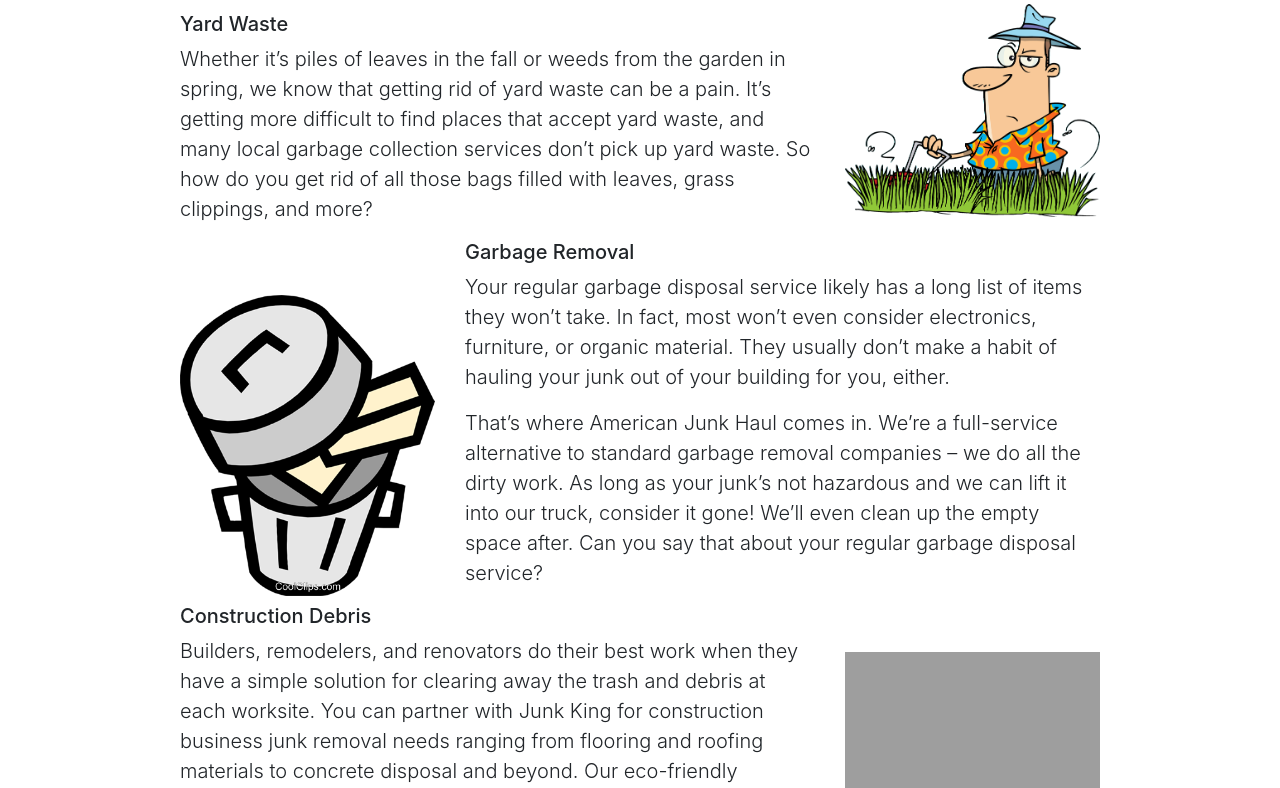
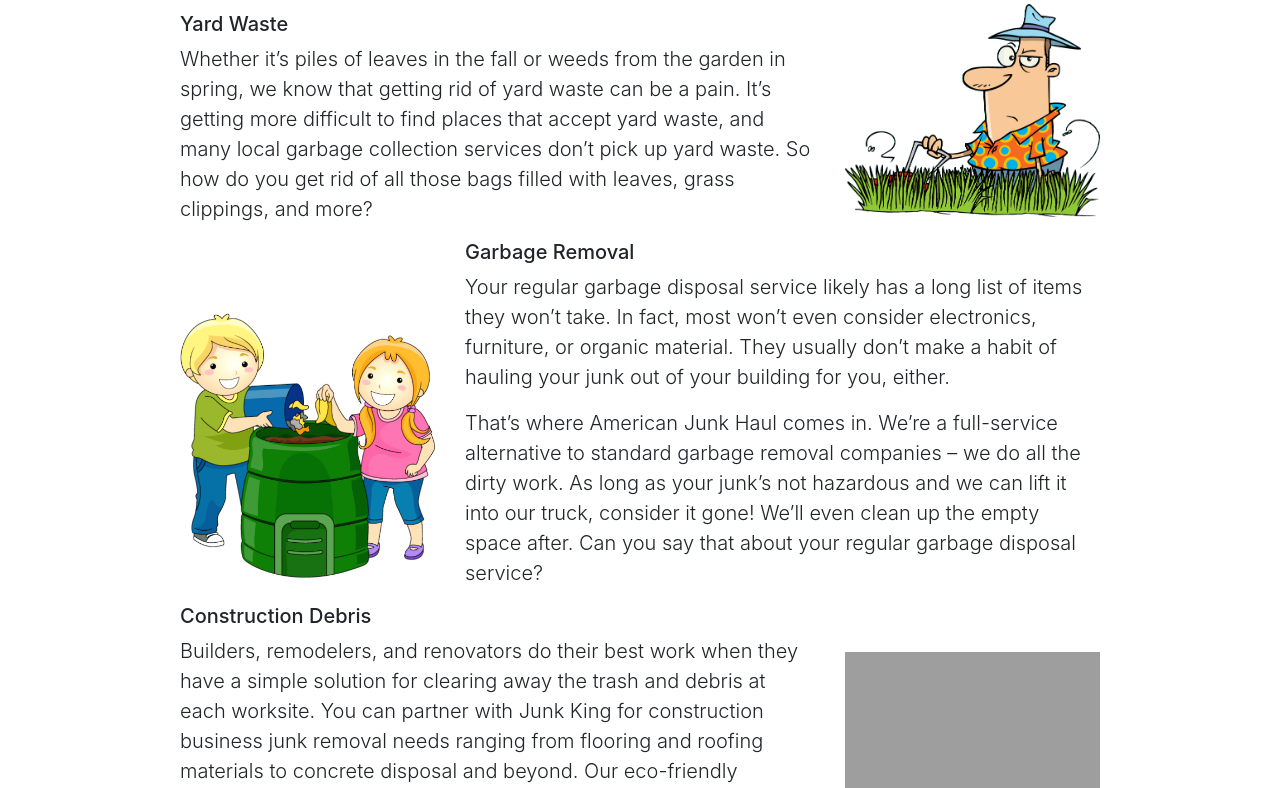
Before and after one commit to Janatbek/AMH, a PHP site: page /general-junk in a window 1280 px wide. Shown: the part 1472-2260 px from the top of the page. Run offline with PHP 8.4, Linux system fonts and the light colour scheme; grey boxes are pictures that could not be loaded.

Commit message:
changed image

```diff
--- a/general-junk.php
+++ b/general-junk.php
@@ -115,7 +115,7 @@
 			<div class="row">
 				<div class="col-lg-1 mx-auto"></div>
 				<div class="col-lg-3 m-auto image-container">
-					<img src="images/garbage.png" class="img-fluid mt-5" alt="Garbage Can Royalty Free Vector Clip Art Illustration - Garbage">
+					<img src="images/collaboration.png" class="img-fluid mt-5" alt="Garbage Can Royalty Free Vector Clip Art Illustration - Garbage">
 				</div>
 				<div class="col-lg-7 mx-auto">
 					<h5>Garbage Removal</h5>
```
